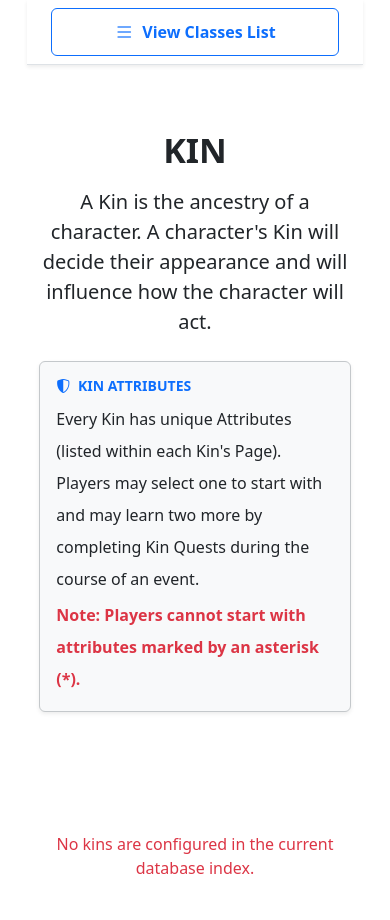
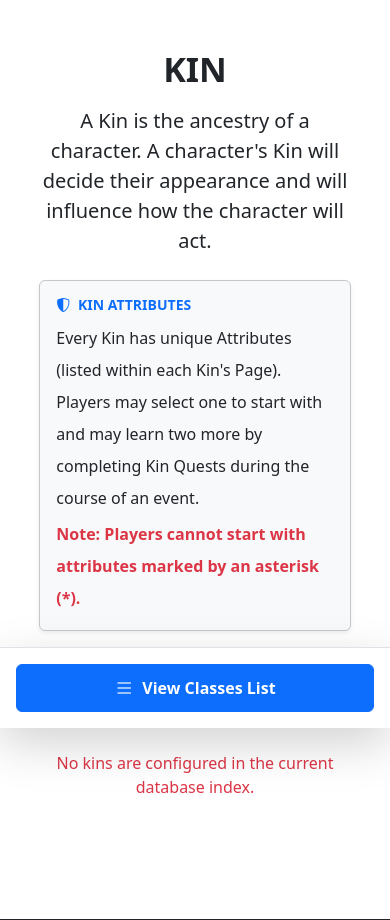
Before and after one commit to KasenFudge/ageofclaritas-webapp, a Django app: page /rulebook/kin/ in a window 390 px wide. Shown: the part 116-1036 px from the top of the page. Run offline with Django 5.2, Linux system fonts and the light colour scheme; data that the repository does not hold is empty.

Commit message:
Fixing sidebar buttons

```diff
--- a/rulebook/templates/rulebook/kin_sidebar.html
+++ b/rulebook/templates/rulebook/kin_sidebar.html
@@ -1,9 +1,7 @@
-<div class="d-lg-none sticky-top bg-white py-2 mb-3 border-bottom shadow-sm" style="top: 0; z-index: 1020;">
-    <div class="container-fluid">
-        <button class="btn btn-outline-primary w-100 py-2 d-flex align-items-center justify-content-center fw-bold" type="button" data-bs-toggle="offcanvas" data-bs-target="#kinSidebar">
-            <i class="bi bi-list fs-5 me-2"></i> View Classes List
-        </button>
-    </div>
+<div class="d-lg-none fixed-bottom bg-white p-3 border-top shadow-lg" style="z-index: 1030;">
+    <button class="btn btn-primary w-100 py-2 fw-bold d-flex align-items-center justify-content-center" type="button" data-bs-toggle="offcanvas" data-bs-target="#kinSidebar">
+        <i class="bi bi-list fs-5 me-2"></i> View Classes List
+    </button>
 </div>
 
 <aside class="col-lg-3 d-none d-lg-block border-end py-4 bg-light">
```
Also changed, not shown: rulebook/templates/rulebook/class_sidebar.html (+4 -6 lines).
